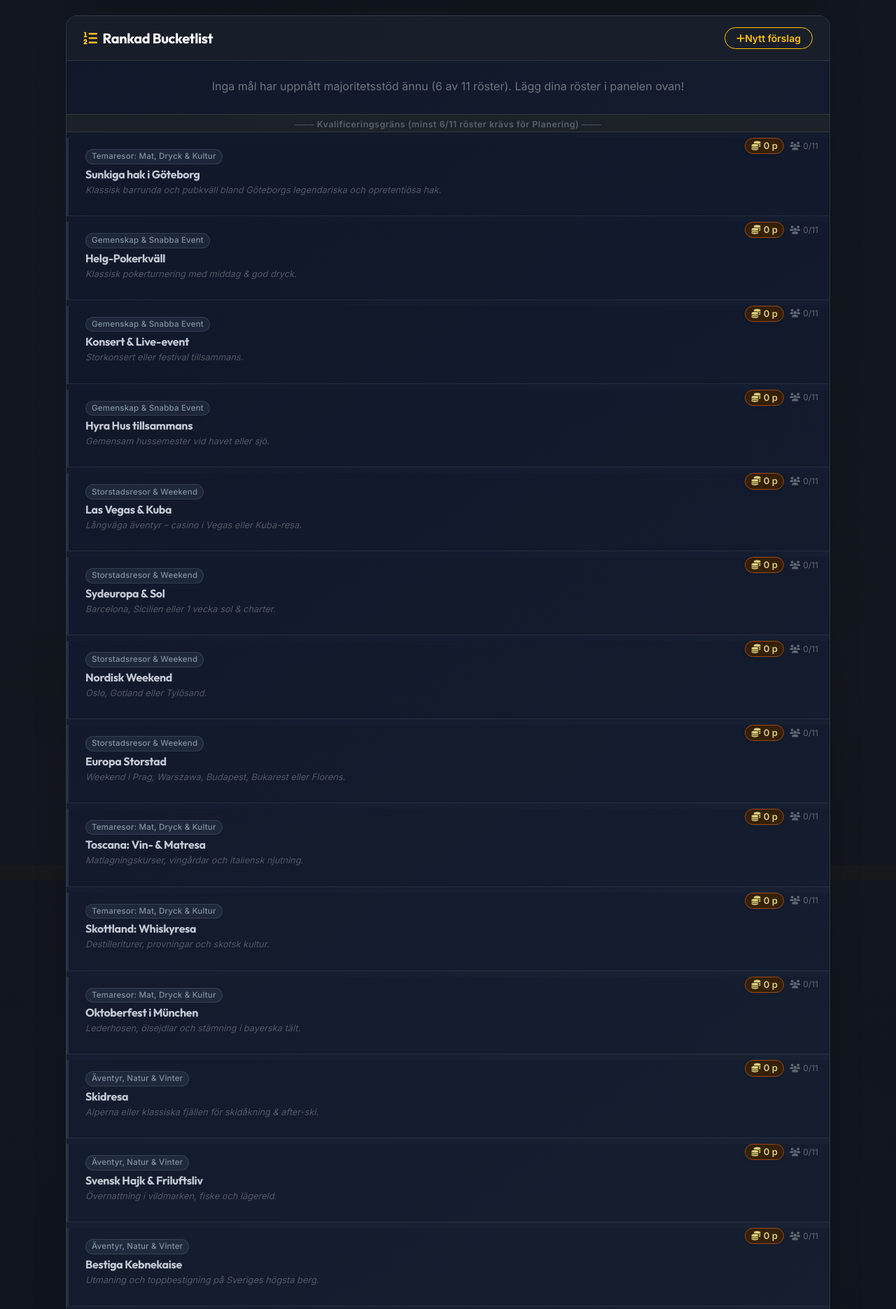
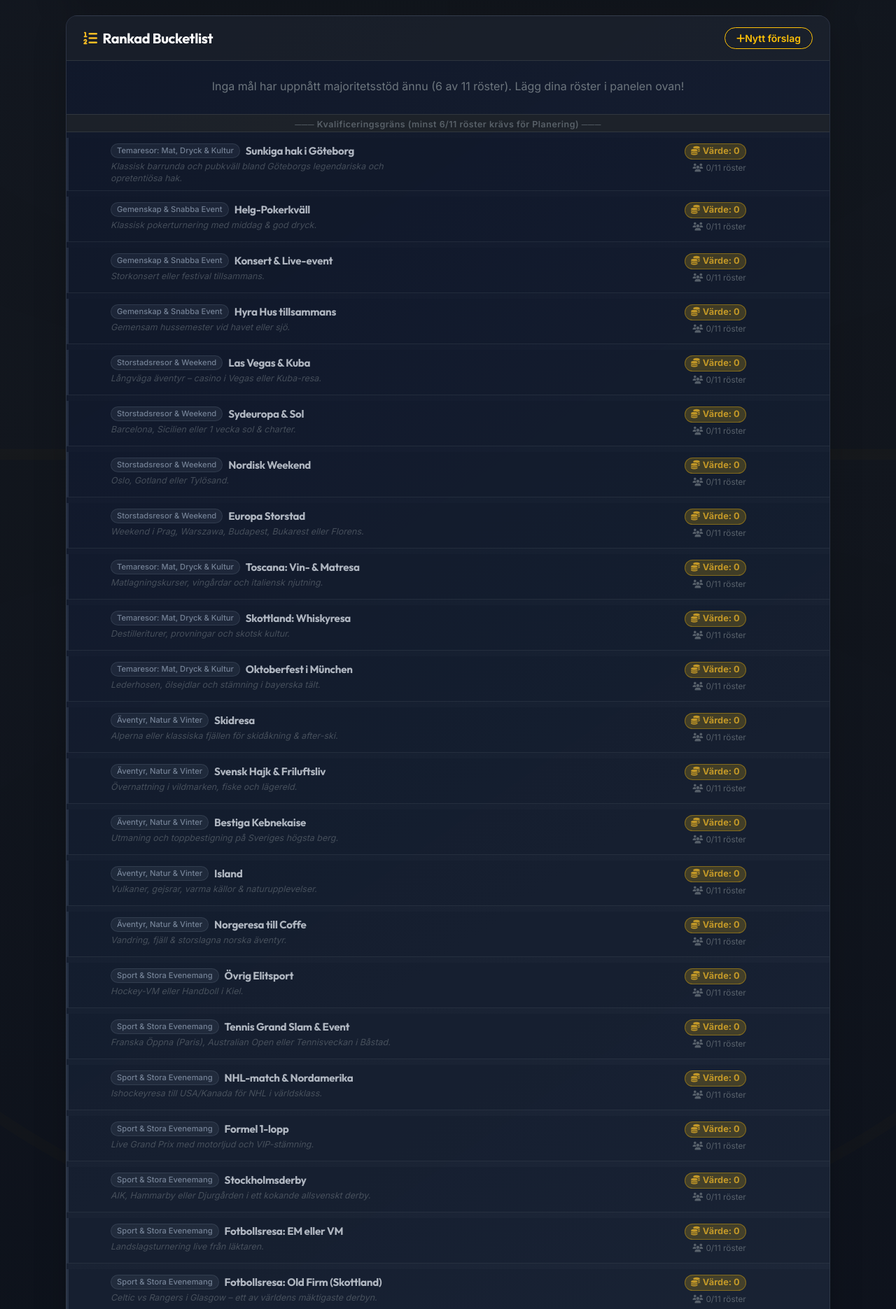
Before and after one commit to johansiedberg/Toarps_Herrklubb, a Django app: page /herrklubb/ in a window 1280 px wide. Shown: the part 1181-3052 px from the top of the page at 70% size. Run offline with Django 5.2, Linux system fonts and the light colour scheme; a user stored in the database is signed in; data comes from the database, SQL or seed files in the repository; data that the repository does not hold is empty.

Commit message:
style(bucket): fully restore exact Suggested Event row layout from commit 7458e79

```diff
--- a/templates/herrklubb/bucket_item_row.html
+++ b/templates/herrklubb/bucket_item_row.html
@@ -1,114 +1,129 @@
 {% load static %}
-<div class="list-group-item position-relative text-white border-0 border-bottom border-secondary border-opacity-25 py-3 px-3 px-md-4 my-1 transition-all hover-row {% if is_planerad_tab %}planerad-row-pop{% else %}idebanken-row-subtle{% endif %}"
-     style="{% if is_planerad_tab %}border-left: 4px solid #EAB308 !important; background: linear-gradient(135deg, rgba(30, 41, 59, 0.95), rgba(15, 23, 42, 0.98)) !important;{% else %}border-left: 3px solid rgba(100, 116, 139, 0.3) !important; background: rgba(15, 23, 42, 0.35) !important; opacity: 0.85;{% endif %}">
+<div class="list-group-item position-relative text-white border-0 border-bottom border-secondary border-opacity-25 py-3.5 px-3 px-md-4 my-1 transition-all hover-row {% if is_planerad_tab %}planerad-row-pop{% else %}idebanken-row-subtle{% endif %}"
+     style="{% if is_planerad_tab %}border-left: 4px solid #EAB308 !important; background: linear-gradient(135deg, rgba(30, 41, 59, 0.95), rgba(15, 23, 42, 0.98)) !important;{% else %}border-left: 3px solid rgba(100, 116, 139, 0.3) !important; background: rgba(15, 23, 42, 0.35) !important; opacity: 0.75;{% endif %}">
 
-    <!-- Top Right Corner Actions & Total Value -->
-    <div class="position-absolute top-0 end-0 mt-2.5 me-3 z-3 d-flex align-items-center gap-2">
-        <span class="badge badge-tonal-gold px-2.5 py-1 rounded-pill shadow-sm" style="font-size: 0.82rem; line-height: 1;">
-            <i class="fa-solid fa-coins me-1"></i>{{ item.total_points }} p
-        </span>
-        <span class="small {% if item.vote_count >= 6 %}text-warning fw-bold{% else %}text-secondary{% endif %}" style="font-size: 0.75rem;">
-            <i class="fa-solid fa-users me-1"></i>{{ item.vote_count }}/11
-        </span>
-
+    <!-- Action buttons in top right corner: Change [GAP 7px] Mark as Complete -->
     {% if user.is_staff or item.created_by == user %}
-            <!-- Edit button -->
+        <div class="position-absolute top-0 end-0 mt-2 me-2.5 z-3 d-flex align-items-center" style="gap: 7px;">
+            <!-- Change / Edit icon button in faded orange -->
             <button type="button"
-                    class="btn btn-outline-warning btn-sm p-0 rounded-circle d-flex align-items-center justify-content-center opacity-75 hover-opacity-100 transition-all ms-1"
+                    class="btn btn-outline-warning btn-sm p-0 rounded-circle d-flex align-items-center justify-content-center opacity-75 hover-opacity-100 transition-all"
                     title="Ändra förslag"
                     data-bs-toggle="modal"
                     data-bs-target="#editItemModal{{ item.id }}"
-                    style="width: 22px; height: 22px; font-size: 0.65rem; border-width: 1px; color: #F97316; border-color: rgba(249, 115, 22, 0.5); background: rgba(249, 115, 22, 0.12);">
+                    style="width: 20px; height: 20px; font-size: 0.6rem; border-width: 1px; color: #F97316; border-color: rgba(249, 115, 22, 0.5); background: rgba(249, 115, 22, 0.12);">
                 <i class="fa-solid fa-pen"></i>
             </button>
 
-            <!-- Complete button -->
+            <!-- Mark as completed checkmark button -->
             <form action="{% url 'herrklubb_complete_item' item.id %}" method="post" class="d-inline m-0" onsubmit="return confirm('Vill du markera {{ item.title }} som genomförd? Detta frigör alla placerade röster.');">
                 {% csrf_token %}
                 <button type="submit"
                         class="btn btn-outline-success btn-sm p-0 rounded-circle d-flex align-items-center justify-content-center opacity-75 hover-opacity-100 transition-all"
                         title="Markera som genomförd"
-                        style="width: 22px; height: 22px; font-size: 0.65rem; border-width: 1px; background: rgba(34, 197, 94, 0.1);">
+                        style="width: 20px; height: 20px; font-size: 0.6rem; border-width: 1px; background: rgba(34, 197, 94, 0.1);">
                     <i class="fa-solid fa-check"></i>
                 </button>
             </form>
+        </div>
+    {% endif %}
+
+    <div class="row align-items-start g-2">
+
+        <!-- Col 1: Fixed-Width Far Left Slot (36px) so Category, Name & Description align identically across all cards -->
+        <div class="col-auto text-center d-flex align-items-start justify-content-center pt-0.5 ps-0 pe-1" style="width: 36px; min-width: 36px; max-width: 36px; flex-shrink: 0;">
+            {% if item.dream_users %}
+                <span style="font-size: 1.9rem; line-height: 1; display: inline-flex; align-items: center; justify-content: center; cursor: pointer;"
+                      class="bucket-dream-trigger transition-all hover-scale"
+                      data-bs-toggle="modal"
+                      data-bs-target="#dreamUsersModal"
+                      data-item-title="{{ item.title }}"
+                      data-users="{% for d_user in item.dream_users %}{% if d_user.get_full_name %}{{ d_user.get_full_name }}{% elif d_user.first_name %}{{ d_user.first_name }} {{ d_user.last_name }}{% else %}{{ d_user.email }}{% endif %}{% if not forloop.last %}, {% endif %}{% endfor %}"
+                      title="Klicka för att se vem som har val/hink på denna aktivitet">
+                    🪣
+                </span>
+            {% elif is_planerad_tab and rank %}
+                {% if rank == 1 %}
+                    <span style="font-size: 1.35rem; line-height: 1;" title="1:a Placering">🥇</span>
+                {% elif rank == 2 %}
+                    <span style="font-size: 1.35rem; line-height: 1;" title="2:a Placering">🥈</span>
+                {% elif rank == 3 %}
+                    <span style="font-size: 1.35rem; line-height: 1;" title="3:e Placering">🥉</span>
+                {% else %}
+                    <span class="fw-extrabold text-warning" style="font-size: 0.95rem;" title="#{{ rank }} Placering">#{{ rank }}</span>
+                {% endif %}
             {% endif %}
         </div>
 
-    <!-- Main Vertical Stack -->
-    <div class="pe-4 pe-md-5">
-        <!-- Line 1: Category -->
-        <div class="mb-1 d-flex align-items-center gap-2">
-            <span class="badge badge-category rounded-pill px-2 py-0.5">
+        <!-- Col 2: Category, Name & Description (Separate left-aligned rows on narrow screens, side-by-side on desktop) -->
+        <div class="col col-md-5 col-lg-5 pe-5 pe-md-2 text-start">
+            <div class="d-flex flex-column flex-md-row align-items-start align-items-md-center gap-1 gap-md-2 mb-1">
+                <span class="badge rounded-pill px-2 py-0.5 flex-shrink-0 mb-1 mb-md-0" style="font-size: 0.7rem; font-weight: 500; color: #94A3B8; background-color: rgba(148, 163, 184, 0.12); border: 1px solid rgba(148, 163, 184, 0.22);">
                     {{ item.category.name }}
                 </span>
-            {% if is_planerad_tab and rank %}
-                <span class="fw-bold text-warning" style="font-size: 0.82rem;">
-                    {% if rank == 1 %}🥇 #1{% elif rank == 2 %}🥈 #2{% elif rank == 3 %}🥉 #3{% else %}#{{ rank }}{% endif %}
-                </span>
-            {% endif %}
-        </div>
-
-        <!-- Line 2: Name / Title -->
-        <div class="d-flex align-items-center gap-2 flex-wrap mb-1">
-            <h4 class="fw-bold mb-0" style="font-size: 1.0rem; color: {% if is_planerad_tab %}#F8FAFC{% else %}#E2E8F0{% endif %}; line-height: 1.25;">
+                <div class="d-flex align-items-center gap-2 flex-wrap">
+                    <h4 class="fw-bold mb-0 text-break text-start" style="font-size: 0.95rem; color: {% if is_planerad_tab %}#F8FAFC{% else %}#E2E8F0{% endif %}; line-height: 1.25;">
                         {{ item.title }}
                     </h4>
                     {% if item.linked_events.all %}
-                <span class="badge rounded-pill px-2 py-0.5 flex-shrink-0 shadow-sm" style="font-size: 0.7rem; background-color: #052E16; border: 1px solid #15803D; color: #DCFCE7; font-weight: 600;" title="Ingår i nästa inplanerade event!">
+                        <span class="badge rounded-pill px-2.5 py-1 flex-shrink-0 shadow-sm" style="font-size: 0.72rem; background-color: #052E16; border: 1px solid #15803D; color: #DCFCE7; font-weight: 600;" title="Ingår i nästa inplanerade event!">
                             <i class="fa-solid fa-calendar-check me-1" style="color: #DCFCE7;"></i>Planerad
                         </span>
                     {% endif %}
                 </div>
-
-        <!-- Line 3: Description -->
+            </div>
             {% if item.description %}
-            <p class="small mb-2 text-secondary" style="font-size: 0.8rem; color: #94A3B8; opacity: 0.8; font-style: italic; line-height: 1.35;">
+                <p class="small mb-0 text-secondary text-start" style="font-size: 0.78rem; color: #94A3B8; opacity: 0.75; font-style: italic; display: -webkit-box; -webkit-line-clamp: 2; -webkit-box-orient: vertical; overflow: hidden; text-overflow: ellipsis; line-height: 1.35;">
                     {{ item.description }}
                 </p>
             {% endif %}
+        </div>
 
-        <!-- Line 4 & 5: Bucket / Black / Green / Red with # / # / # / # -->
-        <div class="d-flex align-items-center gap-3 gap-md-4 mt-2 pt-1">
-            <!-- 🪣 Bucket -->
-            {% if item.dream_users %}
-                <div class="d-flex flex-column align-items-center justify-content-center text-center" style="min-width: 36px;" title="Högsta dröm (Bucket)">
-                    <span style="font-size: 1.75rem; line-height: 1; display: inline-flex; align-items: center; justify-content: center; cursor: pointer;"
-                          class="bucket-dream-trigger transition-all hover-scale"
-                          data-bs-toggle="modal"
-                          data-bs-target="#dreamUsersModal"
-                          data-item-title="{{ item.title }}"
-                          data-users="{% for d_user in item.dream_users %}{% if d_user.get_full_name %}{{ d_user.get_full_name }}{% elif d_user.first_name %}{{ d_user.first_name }} {{ d_user.last_name }}{% else %}{{ d_user.email }}{% endif %}{% if not forloop.last %}, {% endif %}{% endfor %}">
-                        🪣
-                    </span>
-                    <strong class="text-white mt-2" style="font-size: 0.82rem; line-height: 1;">{{ item.dream_users|length }}</strong>
+        <!-- Mobile & Desktop Row: Chips (vertically centered) -->
+        <div class="col-7 col-md-3 text-center text-md-end ms-auto ms-md-0 p-0 d-flex align-items-center justify-content-center justify-content-md-end">
+            <div class="d-flex align-items-center justify-content-center justify-content-md-end gap-2 gap-md-3" style="min-height: 48px;">
+                <!-- Svart Marker (100) -->
+                {% if item.count_svart > 0 %}
+                    <div class="d-flex flex-column align-items-center justify-content-center m-0 p-0" title="Svarta marker (100)">
+                        <img src="{% static 'herrklubb/img/chip_black.svg' %}" width="38" height="38" alt="Svart 100" class="d-block m-0 p-0">
+                        <strong class="text-white mt-1" style="font-size: 0.8rem; line-height: 1;">{{ item.count_svart }}</strong>
                     </div>
                 {% endif %}
 
-            <!-- ♠ Svart Marker (100) -->
-            {% if item.count_svart > 0 %}
-                <div class="d-flex flex-column align-items-center justify-content-center text-center" style="min-width: 36px;" title="Svarta marker (100)">
-                    <img src="{% static 'herrklubb/img/chip_black.svg' %}" width="38" height="38" alt="Svart 100">
-                    <strong class="text-white mt-2" style="font-size: 0.82rem; line-height: 1;">{{ item.count_svart }}</strong>
+                <!-- Grön Marker (50) -->
+                {% if item.count_gron > 0 %}
+                    <div class="d-flex flex-column align-items-center justify-content-center m-0 p-0" title="Gröna marker (50)">
+                        <img src="{% static 'herrklubb/img/chip_green.svg' %}" width="38" height="38" alt="Grön 50" class="d-block m-0 p-0">
+                        <strong class="text-white mt-1" style="font-size: 0.8rem; line-height: 1;">{{ item.count_gron }}</strong>
                     </div>
                 {% endif %}
 
-            <!-- ♣ Grön Marker (50) -->
-            {% if item.count_gron > 0 %}
-                <div class="d-flex flex-column align-items-center justify-content-center text-center" style="min-width: 36px;" title="Gröna marker (50)">
-                    <img src="{% static 'herrklubb/img/chip_green.svg' %}" width="38" height="38" alt="Grön 50">
-                    <strong class="text-white mt-2" style="font-size: 0.82rem; line-height: 1;">{{ item.count_gron }}</strong>
+                <!-- Röd Marker (25) -->
+                {% if item.count_rod > 0 %}
+                    <div class="d-flex flex-column align-items-center justify-content-center m-0 p-0" title="Röda marker (25)">
+                        <img src="{% static 'herrklubb/img/chip_red.svg' %}" width="38" height="38" alt="Röd 25" class="d-block m-0 p-0">
+                        <strong class="text-white mt-1" style="font-size: 0.8rem; line-height: 1;">{{ item.count_rod }}</strong>
                     </div>
                 {% endif %}
 
-            <!-- ♦ Röd Marker (25) -->
-            {% if item.count_rod > 0 %}
-                <div class="d-flex flex-column align-items-center justify-content-center text-center" style="min-width: 36px;" title="Röda marker (25)">
-                    <img src="{% static 'herrklubb/img/chip_red.svg' %}" width="38" height="38" alt="Röd 25">
-                    <strong class="text-white mt-2" style="font-size: 0.82rem; line-height: 1;">{{ item.count_rod }}</strong>
-                </div>
+                {% if item.count_svart == 0 and item.count_gron == 0 and item.count_rod == 0 %}
+                    <div style="height: 48px; min-height: 48px;"></div>
                 {% endif %}
             </div>
+        </div>
+
+        <!-- Col 4: Total Value & Vote Count (vertically centered to match chips block) -->
+        <div class="col-5 col-md-3 col-lg-3 text-end pe-md-4 pe-lg-5 d-flex align-items-center justify-content-end p-0" style="min-width: 95px;">
+            <div class="d-flex flex-column align-items-end justify-content-center m-0 p-0">
+                <span class="badge bg-warning bg-opacity-25 border border-warning border-opacity-50 text-warning fw-bold px-2 py-1 rounded-pill mb-1" style="font-size: 0.8rem; line-height: 1;">
+                    <i class="fa-solid fa-coins me-1"></i>Värde: {{ item.total_points }}
+                </span>
+                <span class="small {% if item.vote_count >= 6 %}text-warning fw-bold{% else %}text-secondary{% endif %}" style="font-size: 0.74rem;">
+                    <i class="fa-solid fa-users me-1"></i>{{ item.vote_count }}/11 röster
+                </span>
+            </div>
+        </div>
+
     </div>
 </div>
 
```
Lines whose indentation alone changed are shown as unchanged.
